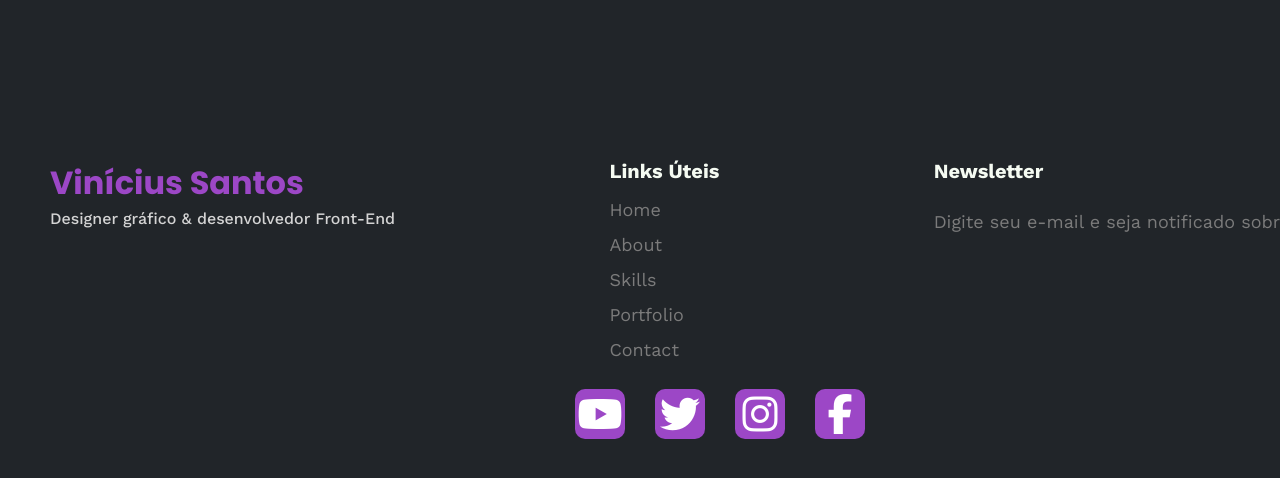
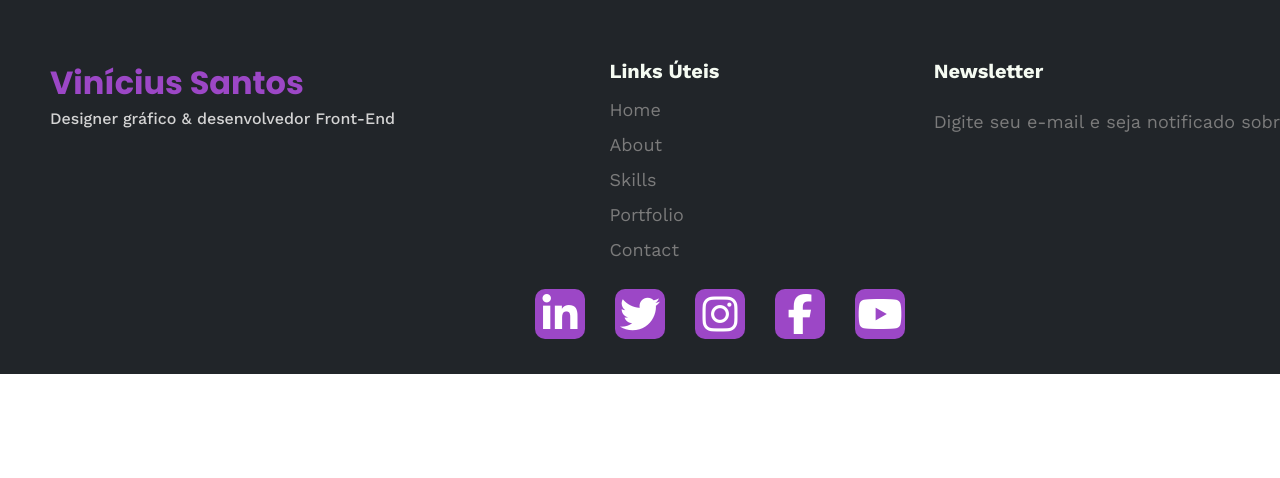
Before and after one commit to vini00784/Portfolio, a plain HTML site: page index.html in a window 1280 px wide. Shown: the part 3976-4454 px from the top of the page. After the commit the page ends 4350 px from the top, so only its background shows below. Drawn offline with nearby package versions, Linux system fonts and the light colour scheme.

Commit message:
footer quase finalizado

```diff
--- a/assets/css/footer.css
+++ b/assets/css/footer.css
@@ -1,5 +1,5 @@
 footer {
-    height: 550px;
+    height: 350px;
     width: 1440px;
     display: flex;
     flex-direction: column;
--- a/index.html
+++ b/index.html
@@ -190,7 +190,7 @@
             <div class="social-container">
                 <ul class="social-list">
                     <li class="icon-container">
-                        <i class="fa-brands fa-youtube" id="youtube"></i>
+                        <i class="fa-brands fa-linkedin-in"></i>
                     </li>
 
                     <li class="icon-container">
@@ -205,6 +205,10 @@
                         <i class="fa-brands fa-facebook-f" id="facebook"></i>
                     </li>
 
+                    <li class="icon-container">
+                        <i class="fa-brands fa-youtube" id="youtube"></i>
+                    </li>
+
                 </ul>
             </div>
         </div>
```
